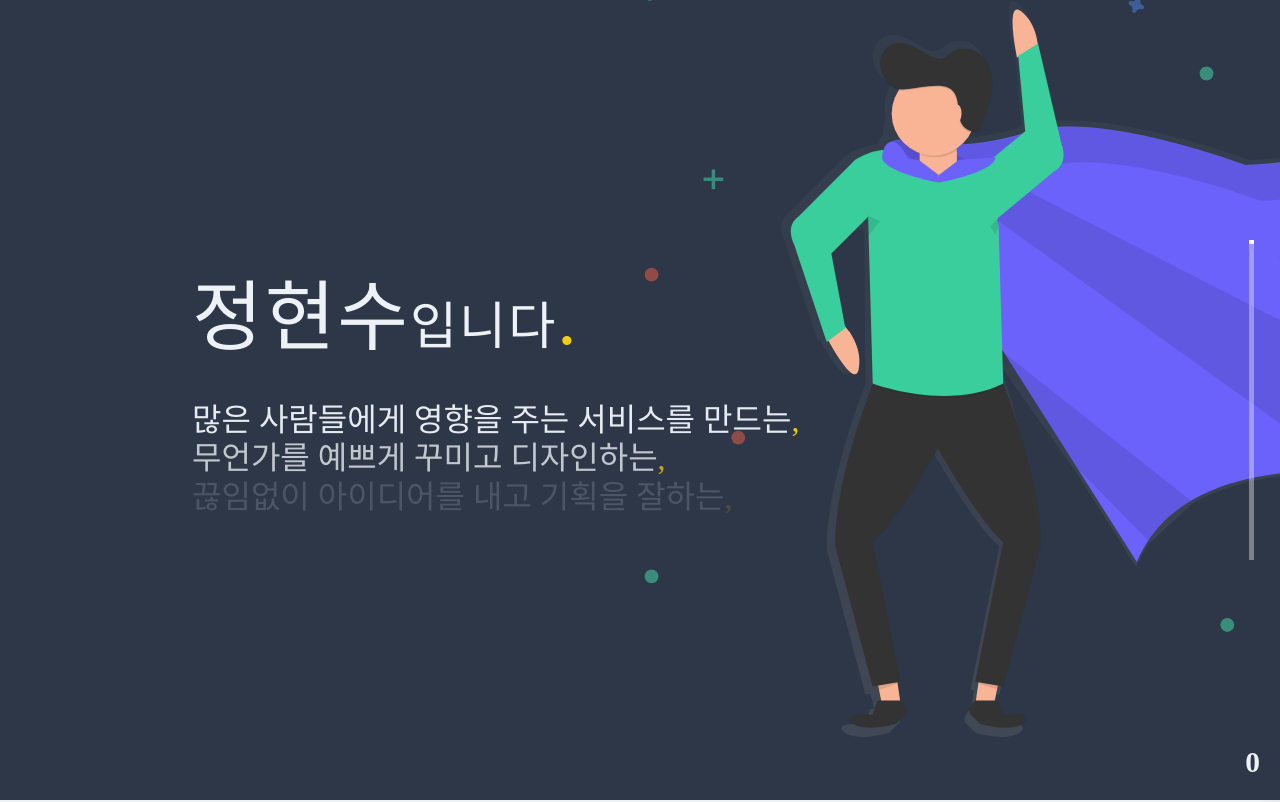
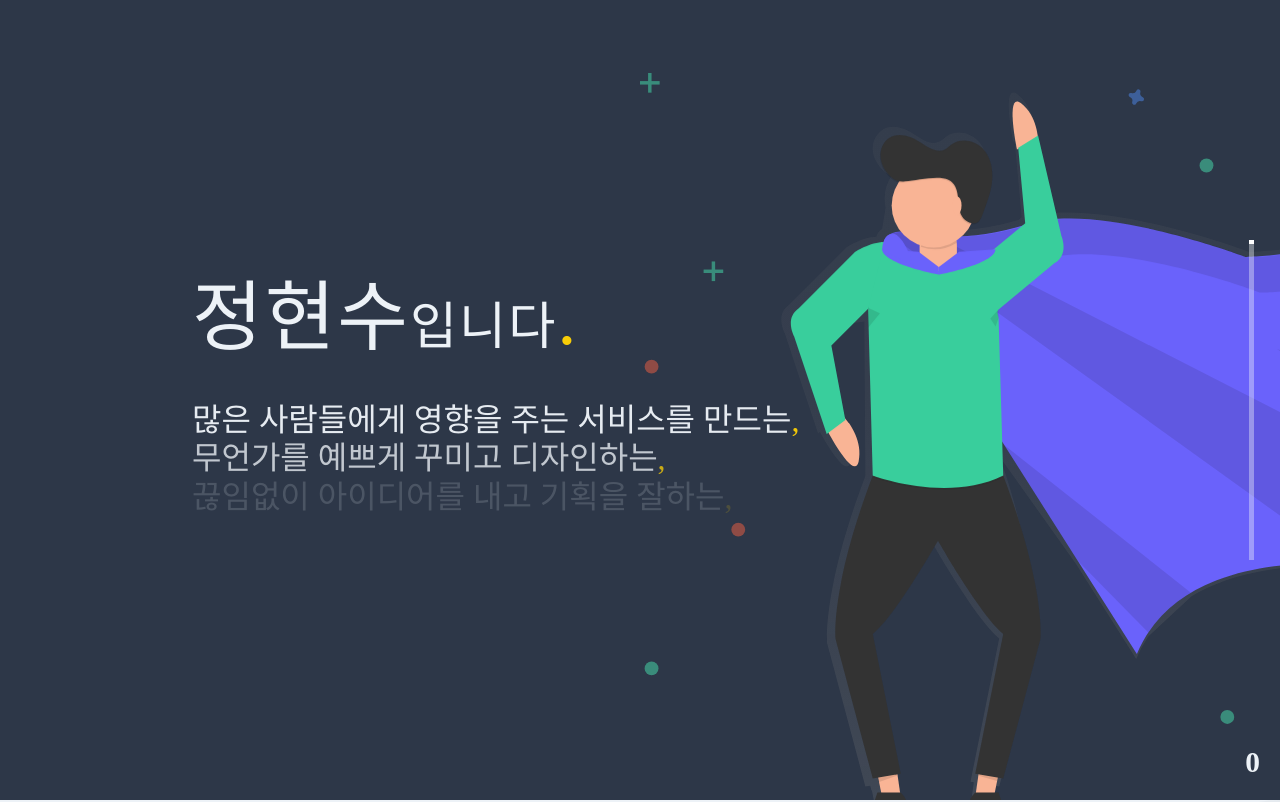
Before and after one commit to junghyeonsu/junghyeonsu-portfolio, a Next.js app: page / in a window 1280 px wide. Shown: the top 802 px of the page. Built offline with nearby package versions, Linux system fonts and the light colour scheme; a web font is replaced by a local one.

Commit message:
SVG gsap 적용

```diff
--- a/src/components/sections/introduction/SvgWithGsap.tsx
+++ b/src/components/sections/introduction/SvgWithGsap.tsx
@@ -10,9 +10,10 @@ interface SvgWithGsapProps {
 
 const ImageBox = styled.div`
   position: absolute;
-  top: 0;
+  top: 10%;
   right: 0;
   width: 50vw;
+  height: 10vh;
 `;
 
 const SvgWithGsap = ({ delay }: SvgWithGsapProps) => {
@@ -24,7 +25,7 @@ const SvgWithGsap = ({ delay }: SvgWithGsapProps) => {
         trigger: containerRef.current,
         toggleActions: 'restart reverse restart reverse',
       },
-      top: '50%',
+      top: '30%',
       delay,
       duration: 2,
       ease: 'elastic.out',
```
